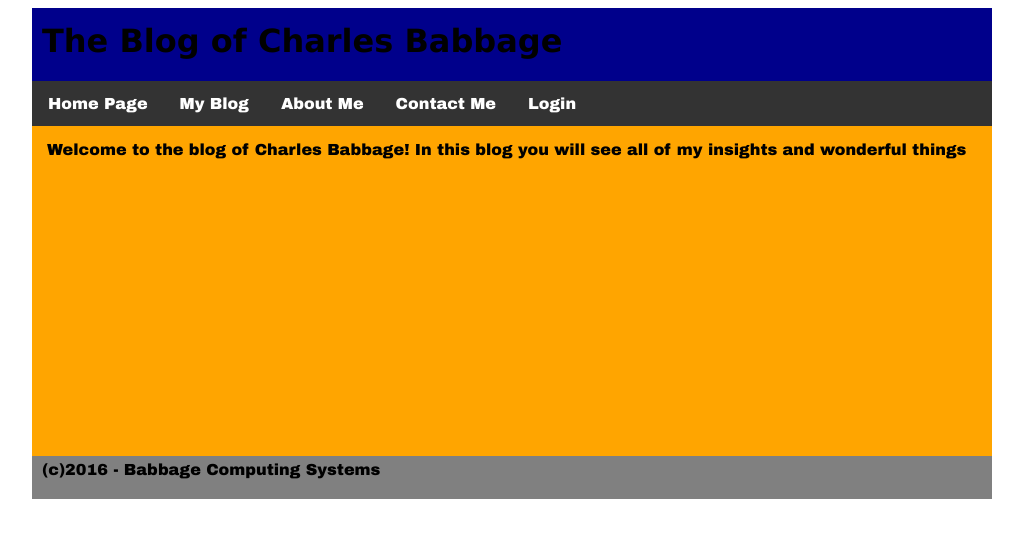
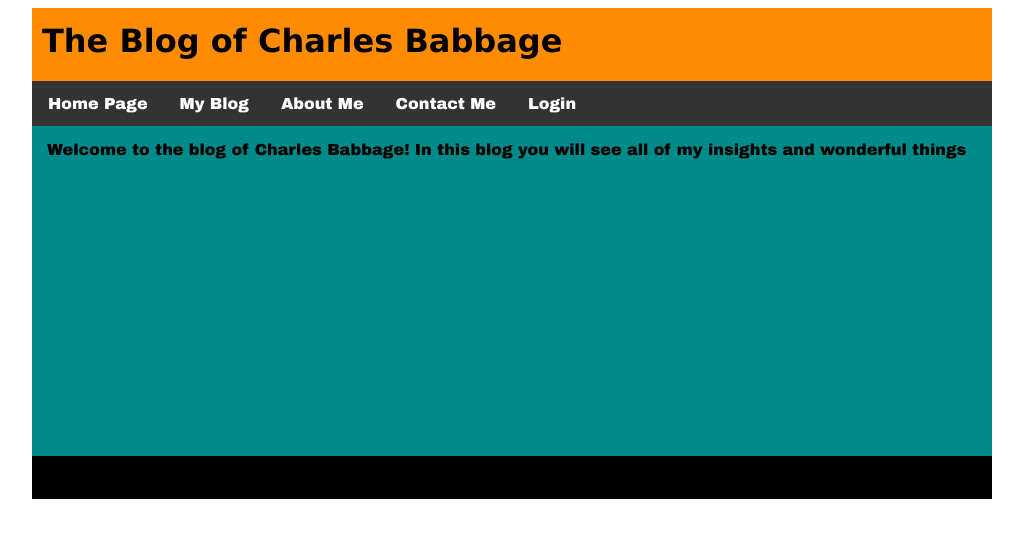
Before and after one commit to Medscootsman/Content_Creation, a PHP site: page / in a window 1280 px wide. Shown: the top 538 px of the page, without its empty margins (128-1151 px from the left). Run offline with PHP 8.4, Linux system fonts and the light colour scheme.

Commit message:
made some fancy changes ate

```diff
--- a/style/style.css
+++ b/style/style.css
@@ -28,7 +28,7 @@ h1, h2
 /* HEADER */
 header
 {
-    background-color: darkblue;
+    background-color: darkorange;
 ;
     padding-top: 14px
 ;
@@ -42,7 +42,7 @@ header
 /* MAIN */
 main
 {
-    background-color: orange;
+    background-color: darkcyan;
 ;
     min-height: 300px
 ;
@@ -52,7 +52,7 @@ main
 /* FOOTER */
 footer
 {
-    background-color: gray;
+    background-color: black;
 ;
     padding:
             5px 0 5px 10px
```
